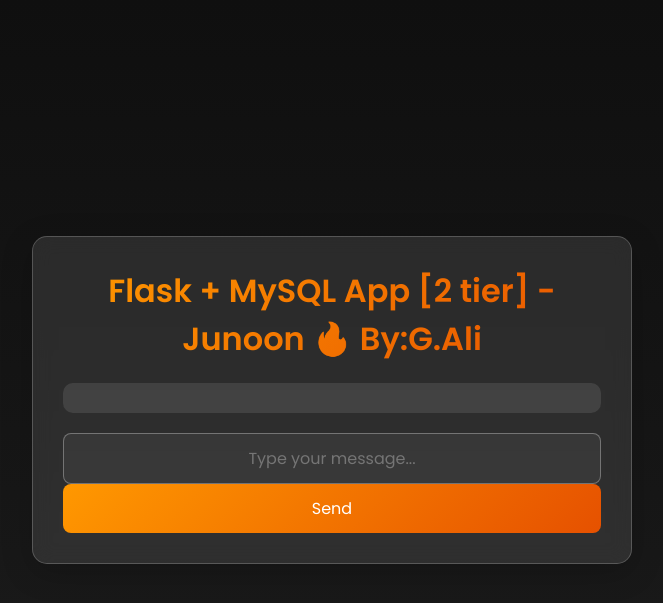
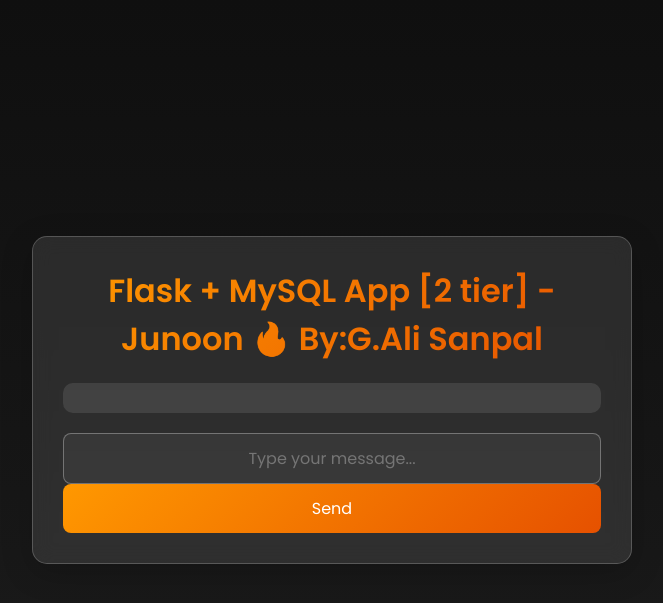
Before and after one commit to engrghulamali/two-tier-flast-app, a Flask app: page / in a window 1280 px wide. Shown: the top 603 px of the page, without its empty margins (308-971 px from the left). Run offline with Flask 2, Linux system fonts and the light colour scheme; data that the repository does not hold is empty; some libraries are stand-ins or nearby versions.

Commit message:
title updated

```diff
--- a/templates/index.html
+++ b/templates/index.html
@@ -131,7 +131,7 @@
 
 <body>
     <div class="container">
-        <h1>Flask + MySQL App [2 tier] - Junoon 🔥 By:G.Ali</h1>
+        <h1>Flask + MySQL App [2 tier] - Junoon 🔥 By:G.Ali Sanpal</h1>
 
         <div class="messages">
             {% for message in messages %}
```
